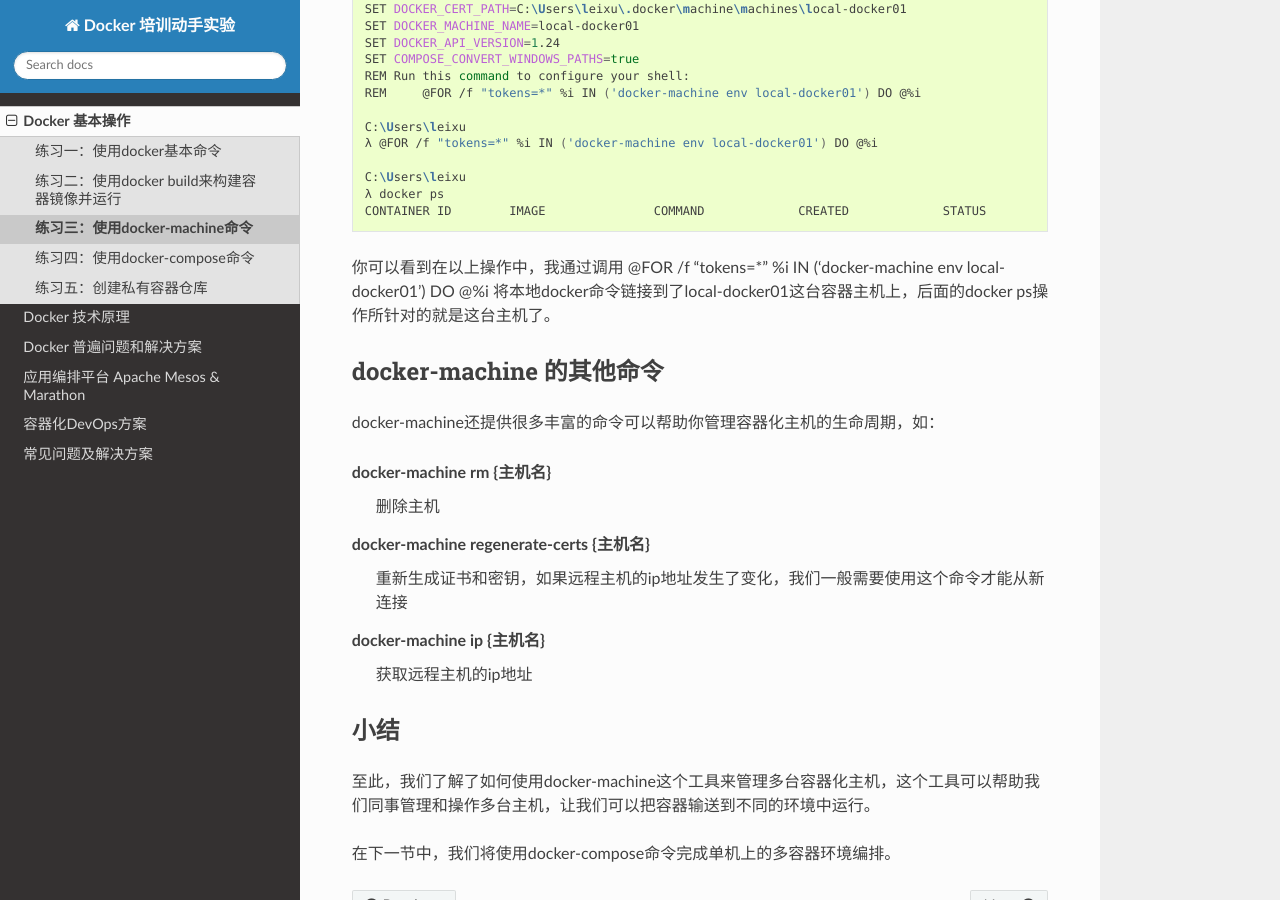
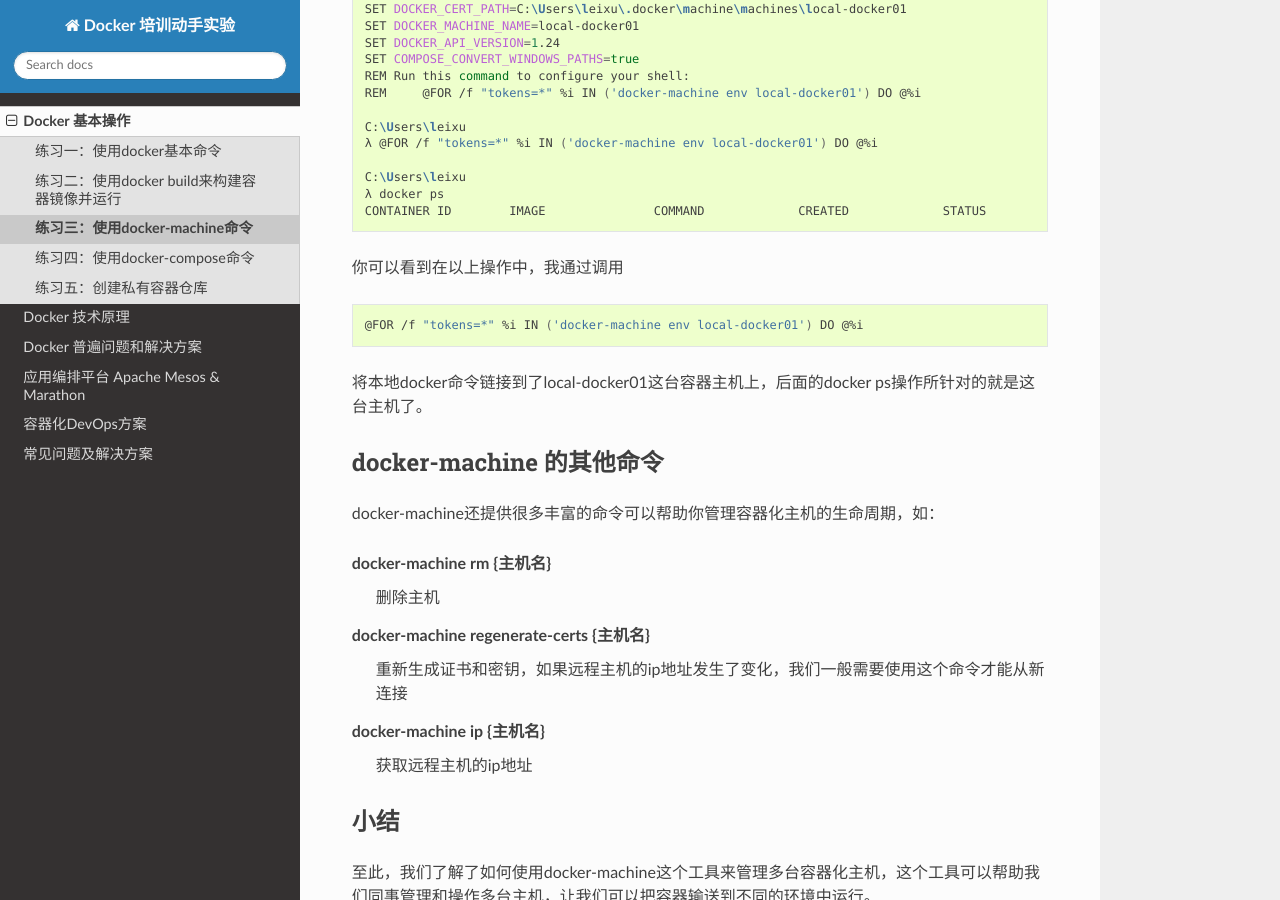
Before and after one commit to lean-soft/docker-training-hols, a Sphinx documentation site: the page built from docs/01-getting-started/docker-machine-commands.rst, in a window 1280 px wide and 900 px high, scrolled down 2553 px. Built offline with Sphinx 7.4.7 and the Read the Docs theme 2.0.0, drawn with Linux system fonts in a browser that asks for light colours; pages that are not in the unit, such as notebooks, are missing from menus; the version number could not be read and is left out.

Commit message:
fix formatting

```diff
--- a/docs/01-getting-started/docker-compose-commands.rst
+++ b/docs/01-getting-started/docker-compose-commands.rst
@@ -1,2 +1,6 @@
 练习四：使用docker-compose命令
 ~~~~~~~~~~~~~~~~~~~~~~~~~~~~~~~~~~
+
+前面的实验中，我们虽然可以使用docker run命令来灵活的管理容器运行配置，但是我们必须每次都输入繁琐的命令。在真正的容器化开发运维环境中，我们需要一种方法可以将这些配置使用文件固化下来，以便简化操作避免在重复操作中出现失误。
+
+docker-compose就是这样一个工具，我们可以通过一个配置文件完成一个复杂应用(可能涉及多个容器)的配置，并使用同一的命令来启动这个预先配置好的部署。
--- a/docs/01-getting-started/docker-machine-commands.rst
+++ b/docs/01-getting-started/docker-machine-commands.rst
@@ -121,7 +121,13 @@ docker-machine就是docker工具集中提供的用来管理容器化主机的工
     CONTAINER ID        IMAGE               COMMAND             CREATED             STATUS              PORTS               NAMES
 
 
-你可以看到在以上操作中，我通过调用 @FOR /f "tokens=*" %i IN ('docker-machine env local-docker01') DO @%i 将本地docker命令链接到了local-docker01这台容器主机上，后面的docker ps操作所针对的就是这台主机了。
+你可以看到在以上操作中，我通过调用
+
+.. code-block:: shell
+
+    @FOR /f "tokens=*" %i IN ('docker-machine env local-docker01') DO @%i
+
+将本地docker命令链接到了local-docker01这台容器主机上，后面的docker ps操作所针对的就是这台主机了。
 
 
 docker-machine 的其他命令
```
